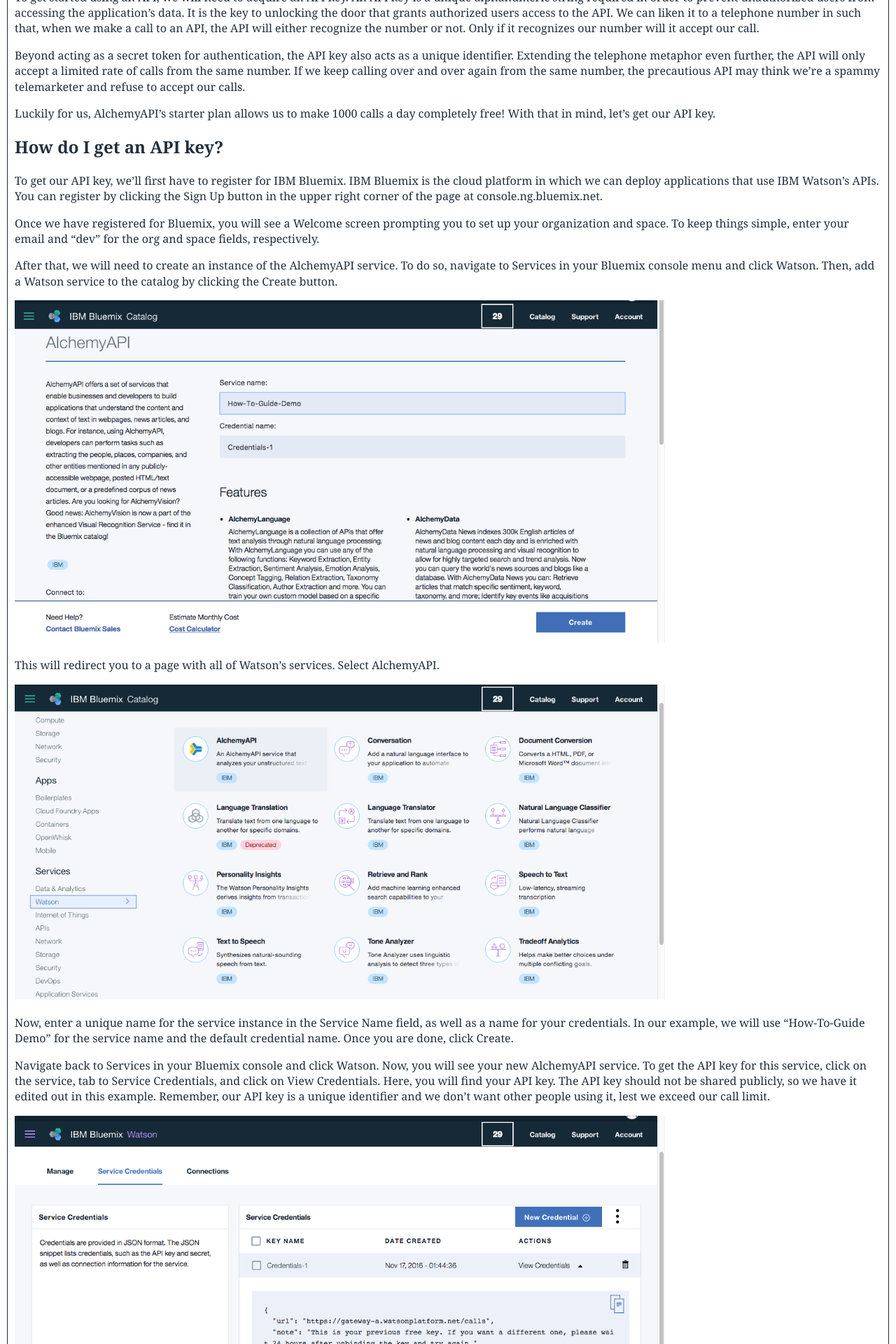
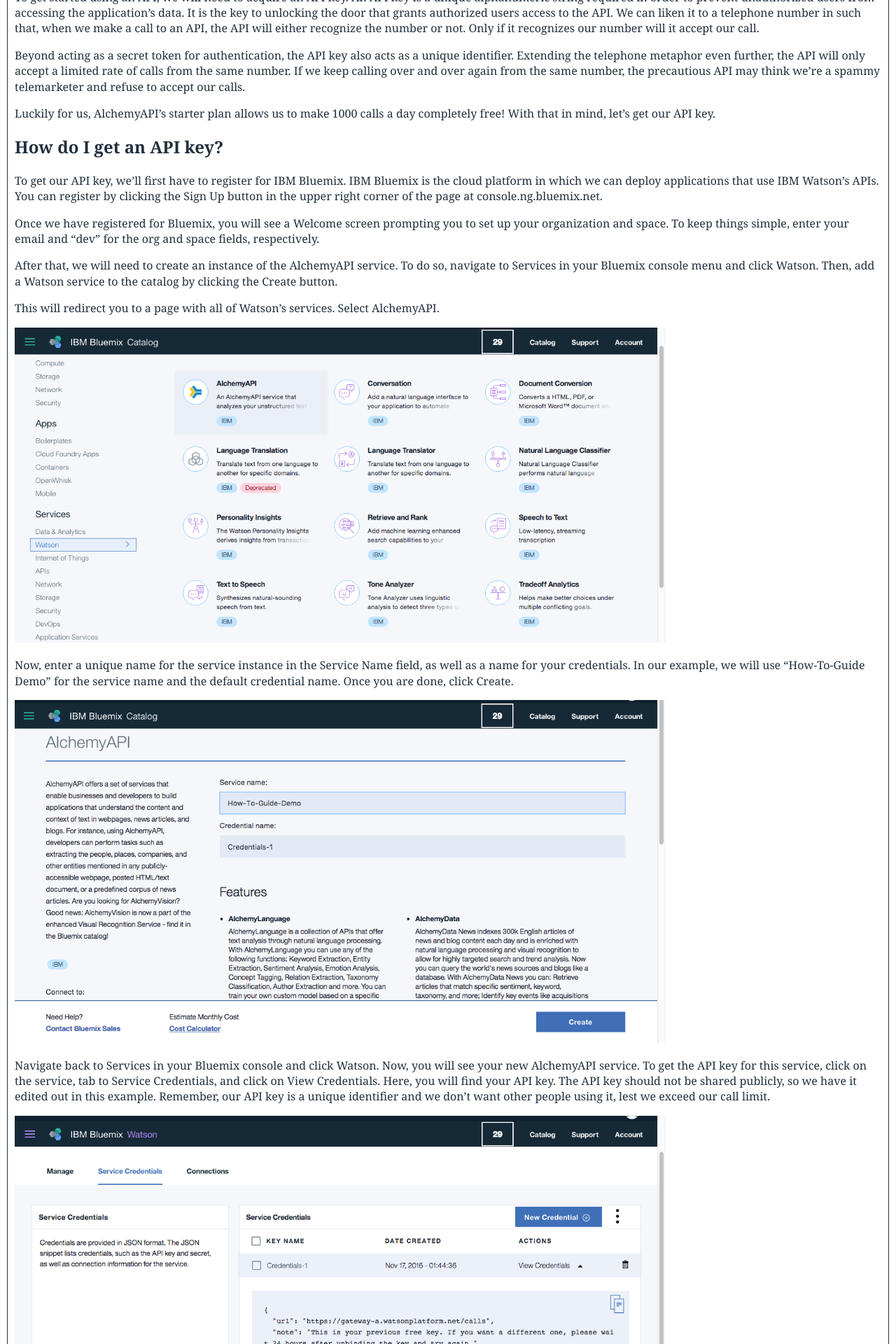
Before and after one commit to lenaz/How-To-Guide, a Jekyll site: the page built from getting-started.html, in a window 1280 px wide. Shown: the part 626-2546 px from the top of the page at 70% size. Built offline with Jekyll 4.4.1, drawn with Linux system fonts in a browser that asks for light colours; Markdown is read by kramdown in place of the engine named in the settings.

Commit message:
Update getting-started.html

```diff
--- a/getting-started.html
+++ b/getting-started.html
@@ -20,10 +20,11 @@ layout: default
 <p>To get our API key, we’ll first have to register for IBM Bluemix. IBM Bluemix is the cloud platform in which we can deploy applications that use IBM Watson’s APIs. You can register by clicking the Sign Up button in the upper right corner of the page at console.ng.bluemix.net. </p>
 <p>Once we have registered for Bluemix, you will see a Welcome screen prompting you to set up your organization and space. To keep things simple, enter your email and “dev” for the org and space fields, respectively.</p>
 <p>After that, we will need to create an instance of the AlchemyAPI service. To do so, navigate to Services in your Bluemix console menu and click Watson. Then, add a Watson service to the catalog by clicking the Create button.</p>
-  <p><img src="assets/service-name.png" class = "get-started-img" alt="Set Up Service"></p>
+
 <p>This will redirect you to a page with all of Watson’s services. Select AlchemyAPI.</p>
    <p><img src="assets/get-service.png" class = "get-started-img" alt="Get Service"></p>
 <p>Now, enter a unique name for the service instance in the Service Name field, as well as a name for your credentials. In our example, we will use “How-To-Guide Demo” for the service name and the default credential name. Once you are done, click Create.</p>
+  <p><img src="assets/service-name.png" class = "get-started-img" alt="Set Up Service"></p>
 <p>Navigate back to Services in your Bluemix console and click Watson. Now, you will see your new AlchemyAPI service. To get the API key for this service, click on the service, tab to Service Credentials, and click on View Credentials. Here, you will find your API key. The API key should not be shared publicly, so we have it edited out in this example. Remember, our API key is a unique identifier and we don’t want other people using it, lest we exceed our call limit. </p>
     <p><img src="assets/api-hidden.png" class = "get-started-img" alt="API Key"></p>
 <p>Now that we have our API key, we are ready to begin creating our Sentiment Analysis tool!</p>
```
